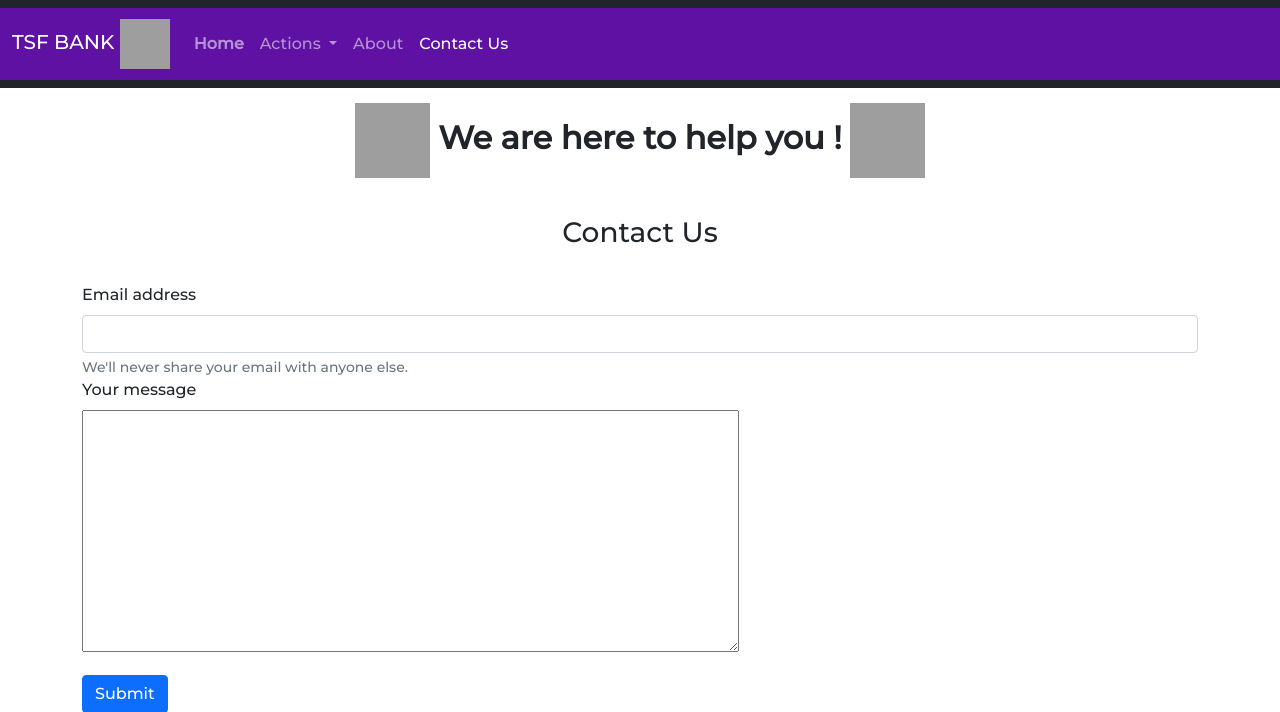
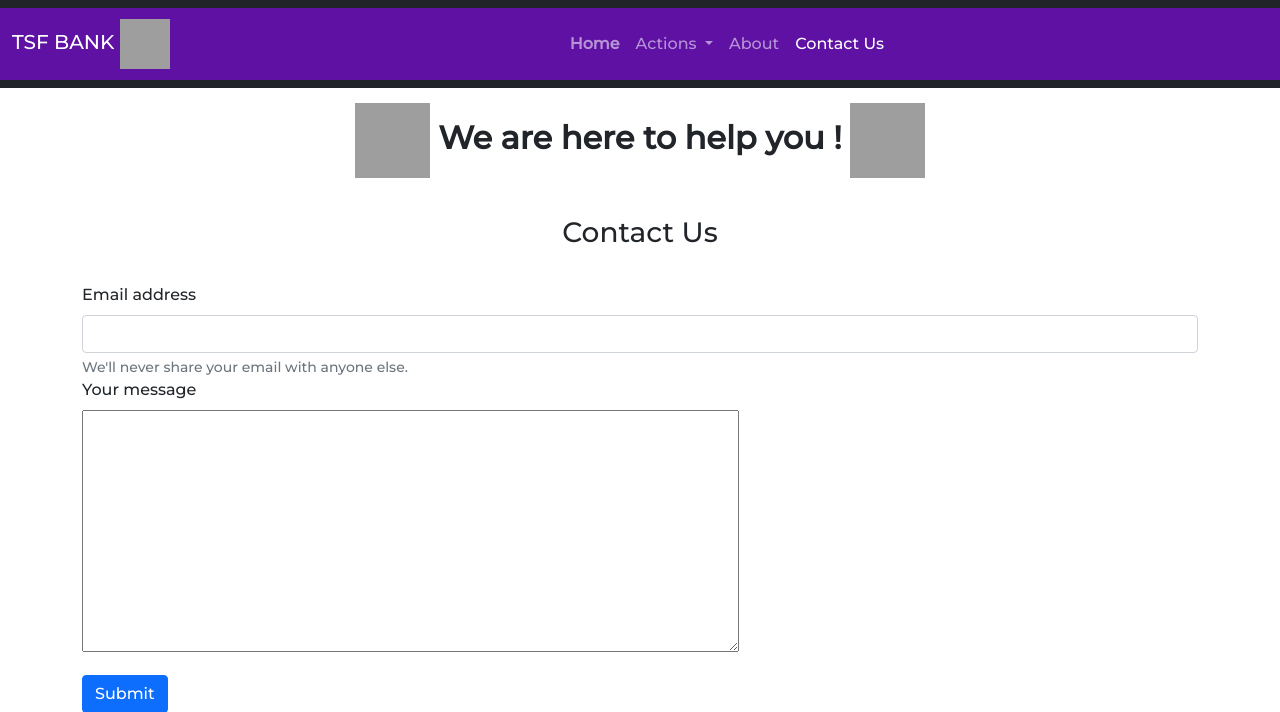
Before and after one commit to saloni-29/Basic-Banking-System, a PHP site: page /contact.php in a window 1280 px wide. Shown: the top 712 px of the page. Run offline with PHP 8.4, Linux system fonts and the light colour scheme; grey boxes are pictures that could not be loaded.

Commit message:
Update style1.css

```diff
--- a/css/style1.css
+++ b/css/style1.css
@@ -12,6 +12,10 @@
     width:100%;
     white-space:nowrap;
     background-color: #5E11A3;
+}
+.navbar-nav
+{
+  margin-left: auto;
 }
 
 .container h2{
```
